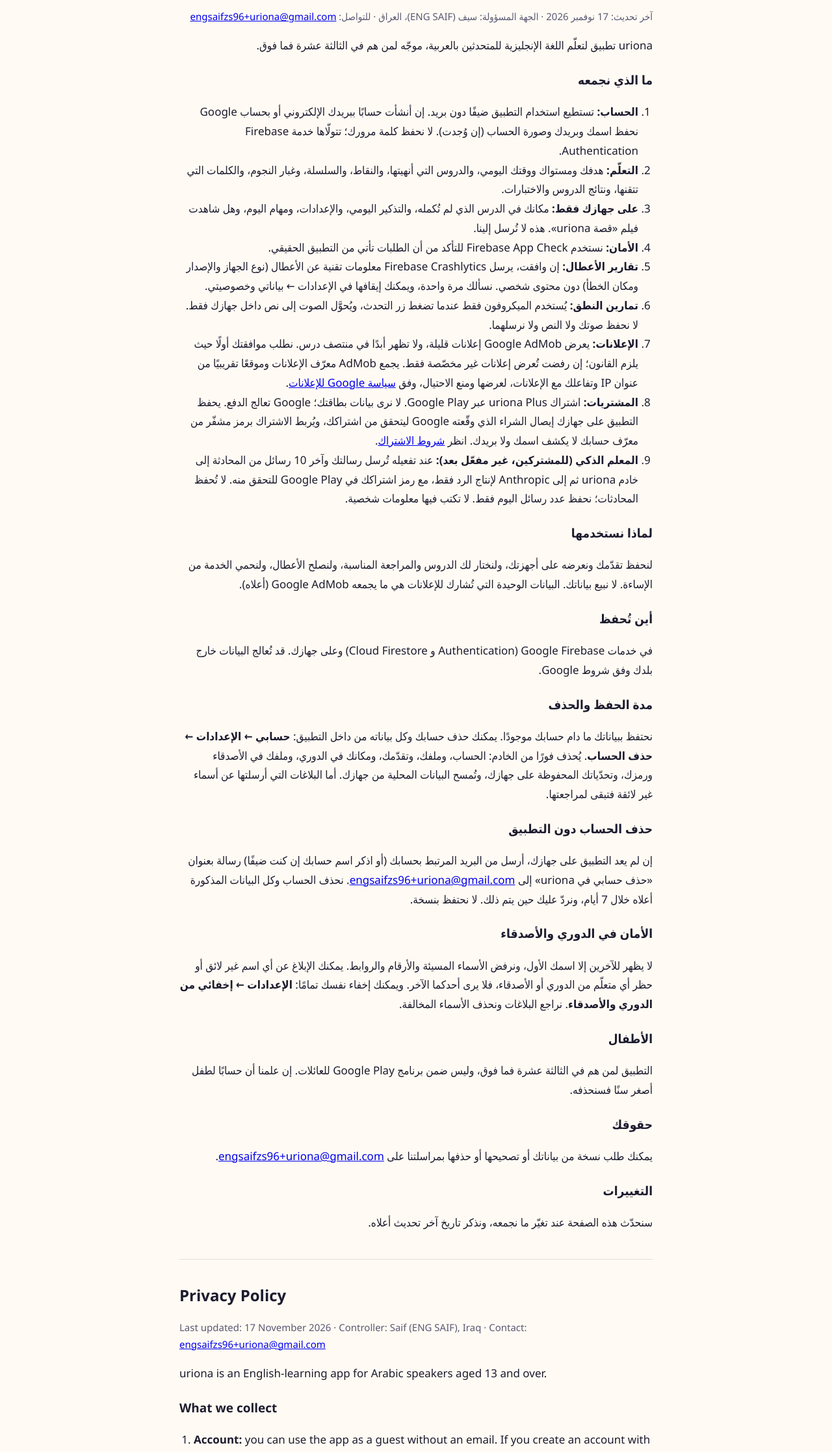
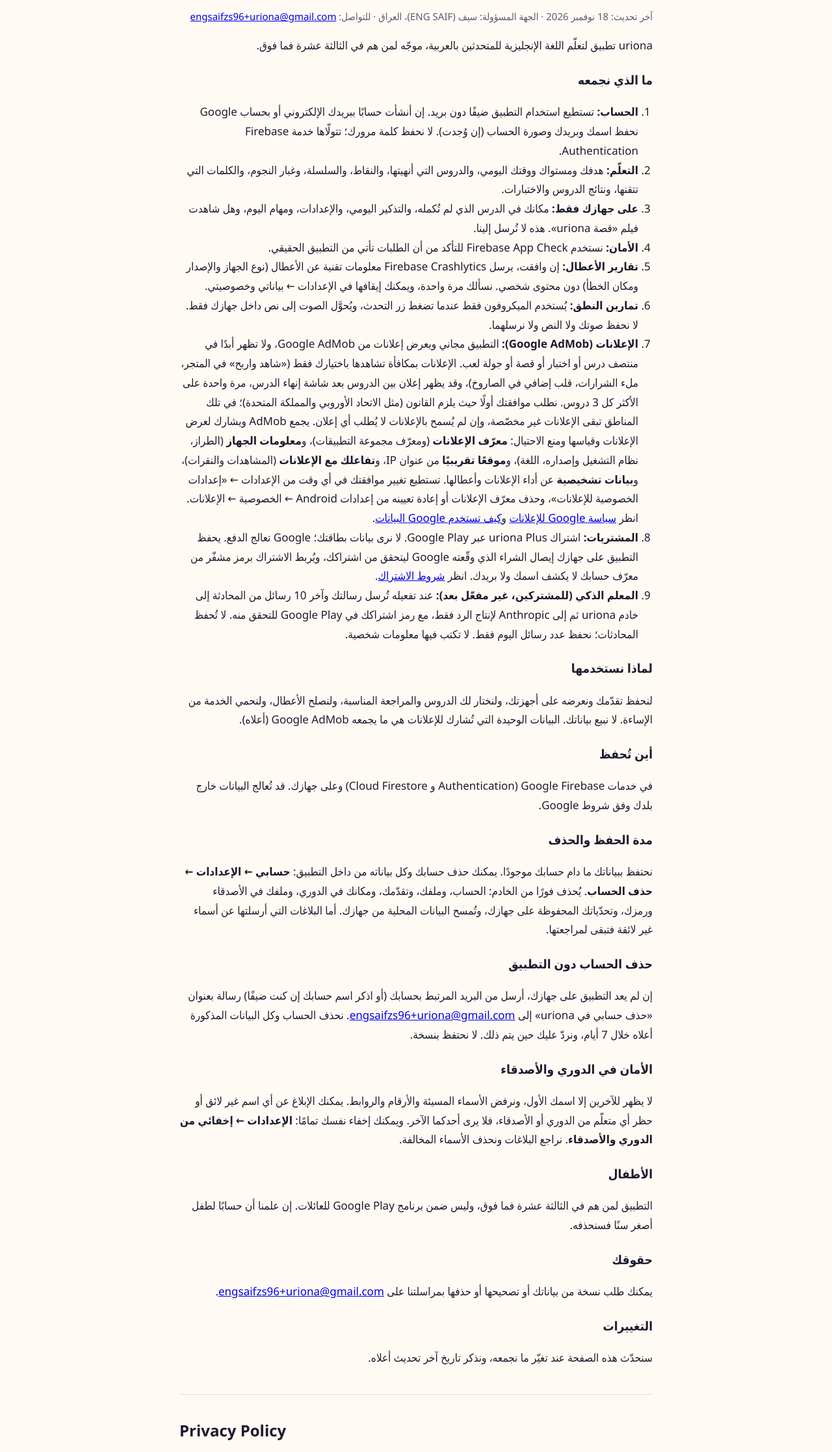
Before and after one commit to saifzsz/uriona-privacy, a plain HTML site: page privacy.html in a window 1280 px wide. Shown: the part 293-2527 px from the top of the page at 65% size. Drawn offline with Linux system fonts and the light colour scheme.

Commit message:
Privacy: AdMob details for run 18 (rewarded by choice, interstitial rules, device info, diagnostics, ad privacy settings)

```diff
--- a/privacy.html
+++ b/privacy.html
@@ -47,7 +47,7 @@
 
 <section id="ar" lang="ar">
   <h2>سياسة الخصوصية</h2>
-  <p class="meta">آخر تحديث: 17 نوفمبر 2026 · الجهة المسؤولة: سيف (ENG SAIF)، العراق · للتواصل: <a dir="ltr" href="mailto:engsaifzs96+uriona@gmail.com">engsaifzs96+uriona@gmail.com</a></p>
+  <p class="meta">آخر تحديث: 18 نوفمبر 2026 · الجهة المسؤولة: سيف (ENG SAIF)، العراق · للتواصل: <a dir="ltr" href="mailto:engsaifzs96+uriona@gmail.com">engsaifzs96+uriona@gmail.com</a></p>
   <p>uriona تطبيق لتعلّم اللغة الإنجليزية للمتحدثين بالعربية، موجّه لمن هم في الثالثة عشرة فما فوق.</p>
 
   <h3>ما الذي نجمعه</h3>
@@ -58,7 +58,7 @@
     <li><strong>الأمان:</strong> نستخدم Firebase App Check للتأكد من أن الطلبات تأتي من التطبيق الحقيقي.</li>
     <li><strong>تقارير الأعطال:</strong> إن وافقت، يرسل Firebase Crashlytics معلومات تقنية عن الأعطال (نوع الجهاز والإصدار ومكان الخطأ) دون محتوى شخصي. نسألك مرة واحدة، ويمكنك إيقافها في الإعدادات ← بياناتي وخصوصيتي.</li>
     <li><strong>تمارين النطق:</strong> يُستخدم الميكروفون فقط عندما تضغط زر التحدث، ويُحوَّل الصوت إلى نص داخل جهازك فقط. لا نحفظ صوتك ولا النص ولا نرسلهما.</li>
-    <li><strong>الإعلانات:</strong> يعرض Google AdMob إعلانات قليلة، ولا تظهر أبدًا في منتصف درس. نطلب موافقتك أولًا حيث يلزم القانون؛ إن رفضت تُعرض إعلانات غير مخصّصة فقط. يجمع AdMob معرّف الإعلانات وموقعًا تقريبيًا من عنوان IP وتفاعلك مع الإعلانات، لعرضها ومنع الاحتيال، وفق <a href="https://policies.google.com/technologies/ads">سياسة Google للإعلانات</a>.</li>
+    <li><strong>الإعلانات (Google AdMob):</strong> التطبيق مجاني ويعرض إعلانات من Google AdMob، ولا تظهر أبدًا في منتصف درس أو اختبار أو قصة أو جولة لعب. الإعلانات بمكافأة تشاهدها باختيارك فقط («شاهد واربح» في المتجر، ملء الشرارات، قلب إضافي في الصاروخ)، وقد يظهر إعلان بين الدروس بعد شاشة إنهاء الدرس، مرة واحدة على الأكثر كل 3 دروس. نطلب موافقتك أولًا حيث يلزم القانون (مثل الاتحاد الأوروبي والمملكة المتحدة)؛ في تلك المناطق تبقى الإعلانات غير مخصّصة، وإن لم يُسمح بالإعلانات لا يُطلب أي إعلان. يجمع AdMob ويشارك لعرض الإعلانات وقياسها ومنع الاحتيال: <strong>معرّف الإعلانات</strong> (ومعرّف مجموعة التطبيقات)، و<strong>معلومات الجهاز</strong> (الطراز، نظام التشغيل وإصداره، اللغة)، و<strong>موقعًا تقريبيًا</strong> من عنوان IP، و<strong>تفاعلك مع الإعلانات</strong> (المشاهدات والنقرات)، و<strong>بيانات تشخيصية</strong> عن أداء الإعلانات وأعطالها. تستطيع تغيير موافقتك في أي وقت من الإعدادات ← «إعدادات الخصوصية للإعلانات»، وحذف معرّف الإعلانات أو إعادة تعيينه من إعدادات Android ← الخصوصية ← الإعلانات. انظر <a href="https://policies.google.com/technologies/ads">سياسة Google للإعلانات</a> و<a href="https://support.google.com/admob/answer/6128543">كيف تستخدم Google البيانات</a>.</li>
     <li><strong>المشتريات:</strong> اشتراك uriona Plus عبر Google Play. لا نرى بيانات بطاقتك؛ Google تعالج الدفع. يحفظ التطبيق على جهازك إيصال الشراء الذي وقّعته Google ليتحقق من اشتراكك، ويُربط الاشتراك برمز مشفّر من معرّف حسابك لا يكشف اسمك ولا بريدك. انظر <a href="terms.html">شروط الاشتراك</a>.</li>
     <li><strong>المعلم الذكي (للمشتركين، غير مفعّل بعد):</strong> عند تفعيله تُرسل رسالتك وآخر 10 رسائل من المحادثة إلى خادم uriona ثم إلى Anthropic لإنتاج الرد فقط، مع رمز اشتراكك في Google Play للتحقق منه. لا تُحفظ المحادثات؛ نحفظ عدد رسائل اليوم فقط. لا تكتب فيها معلومات شخصية.</li>
   </ol>
@@ -90,7 +90,7 @@
 
 <section id="en" lang="en">
   <h2>Privacy Policy</h2>
-  <p class="meta">Last updated: 17 November 2026 · Controller: Saif (ENG SAIF), Iraq · Contact: <a dir="ltr" href="mailto:engsaifzs96+uriona@gmail.com">engsaifzs96+uriona@gmail.com</a></p>
+  <p class="meta">Last updated: 18 November 2026 · Controller: Saif (ENG SAIF), Iraq · Contact: <a dir="ltr" href="mailto:engsaifzs96+uriona@gmail.com">engsaifzs96+uriona@gmail.com</a></p>
   <p>uriona is an English-learning app for Arabic speakers aged 13 and over.</p>
 
   <h3>What we collect</h3>
@@ -101,7 +101,7 @@
     <li><strong>Security:</strong> Firebase App Check confirms that requests come from the genuine app.</li>
     <li><strong>Crash reports:</strong> with your consent, Firebase Crashlytics sends technical crash data (device model, app version, where the error happened), with no personal content. We ask once; you can turn it off in Settings → My data and privacy.</li>
     <li><strong>Speaking practice:</strong> the microphone is used only while you tap the speak button, and speech is turned into text on your device only. We do not keep or send your voice or the text.</li>
-    <li><strong>Ads:</strong> the app shows a few Google AdMob ads, never in the middle of a lesson. We ask for your consent first where the law requires it; if you refuse, only non-personalised ads are shown. AdMob collects the advertising ID, an approximate location from the IP address and your ad interactions, to show ads and prevent fraud, under <a href="https://policies.google.com/technologies/ads">Google's ads policy</a>.</li>
+    <li><strong>Ads (Google AdMob):</strong> the app is free and shows Google AdMob ads, never in the middle of a lesson, test, story or game round. Rewarded ads are watched only by your choice («Watch &amp; earn» in the store, refilling sparks, an extra heart in the rocket game), and an ad may appear between lessons after the lesson-end screen, at most once every 3 lessons. We ask for your consent first where the law requires it (such as the EU and the UK); there ads stay non-personalised, and if ads are not allowed none is requested. AdMob collects and shares, to show and measure ads and prevent fraud: the <strong>advertising ID</strong> (and app set ID), <strong>device information</strong> (model, operating system and version, language), an <strong>approximate location</strong> from the IP address, your <strong>ad interactions</strong> (views and taps) and <strong>diagnostics</strong> about ad performance and crashes. You can change your consent any time in Settings → “Ad privacy settings”, and delete or reset the advertising ID in Android Settings → Privacy → Ads. See <a href="https://policies.google.com/technologies/ads">Google's ads policy</a> and <a href="https://support.google.com/admob/answer/6128543">how Google uses data</a>.</li>
     <li><strong>Purchases:</strong> uriona Plus is sold through Google Play. We never see your card details; Google processes the payment. The app keeps the purchase receipt Google signed on your device to check your subscription, and the subscription is linked to a hashed code made from your account id that does not reveal your name or email. See the <a href="terms.html#en">subscription terms</a>.</li>
     <li><strong>AI tutor (subscribers, not switched on yet):</strong> once switched on, your message and the last 10 messages of the conversation go to the uriona server and then to Anthropic only to write the reply, with your Google Play subscription token to check it. Conversations are not stored; we keep only today's message count. Do not write personal details in it.</li>
   </ol>
```
